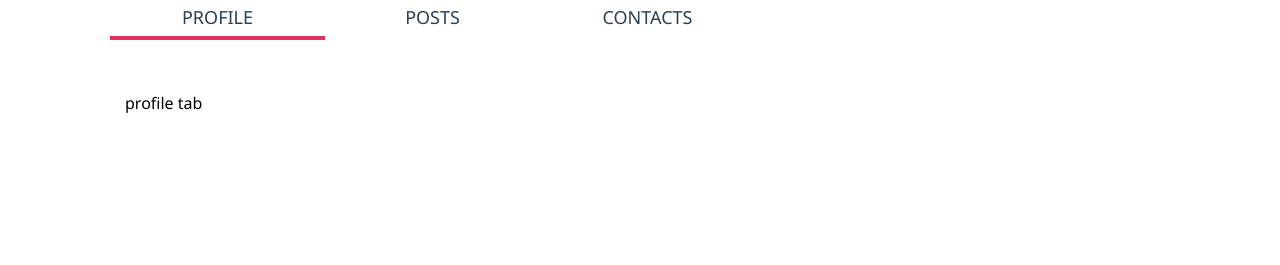
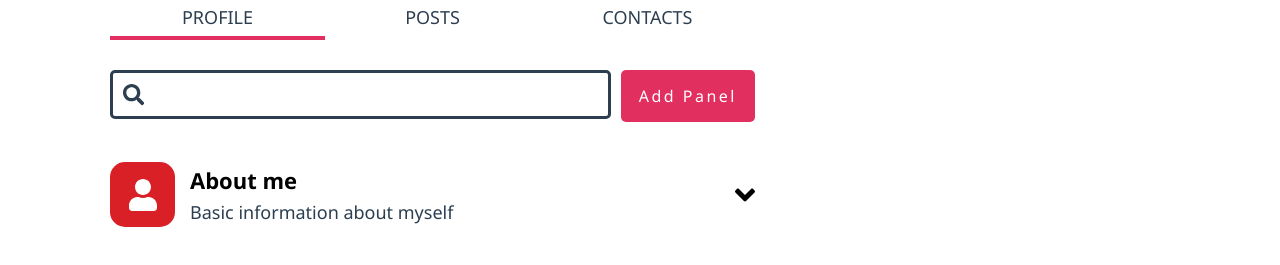
Before and after one commit to camilamichel1994/portfolio-web, a React (Create React App) app: page /profile in a window 1280 px wide. Shown: the part 627-892 px from the top of the page. Before the commit the page ends 817 px from the top, so only its background shows below. Built offline with nearby package versions, Linux system fonts and the light colour scheme.

Commit message:
Added Panel Item

```diff
--- a/src/components/Button/index.js
+++ b/src/components/Button/index.js
@@ -18,6 +18,7 @@ Button.propTypes = {
 }
 
 Button.defaultProps = {
+    title: 'Button',
     disabled: false,
     outlined: false,
     color: null,
--- a/src/components/Input/InputStyled.js
+++ b/src/components/Input/InputStyled.js
@@ -11,6 +11,7 @@ export const InputStyled = styled.div`
     display: flex;
     flex-direction: row;
     align-items: center;
+    background: ${({ theme }) => theme.BACKGROUND};
     justify-content: ${({ startIcon, endIcon }) => {
         if (startIcon) return 'flex-start'
         if (endIcon) return 'flex-end'
@@ -20,6 +21,7 @@ export const InputStyled = styled.div`
 export const LabelWrapper = styled.div`
     display: flex;
     flex-direction: column;
+    flex: 1;
 `
 
 export const Label = styled.div`
@@ -47,7 +49,7 @@ export const InputNative = styled.input`
     outline: none;
     border: none;
     border-radius: 5px;
-
+    background: ${({ theme }) => theme.BACKGROUND};
     width: 100%;
     box-sizing: border-box;
 `
--- a/src/components/Input/index.js
+++ b/src/components/Input/index.js
@@ -28,7 +28,7 @@ const Input = props => {
             }
             <InputStyled isValid={isValid} {...props}>
                 {props.startIcon && <StartIcon icon={props.startIcon} theme={props.theme} isvalid={isValid.toString()} />}
-                <InputNative onChange={e => setIsValid(validate(props.validationRule, e.target.value, props.required, props.validate))} type={props.type || 'text'} />
+                <InputNative theme={props.theme} onChange={e => setIsValid(validate(props.validationRule, e.target.value, props.required, props.validate))} type={props.type || 'text'} />
                 {props.endIcon && <EndIcon icon={props.endIcon} theme={props.theme} isvalid={isValid.toString()} />}
             </InputStyled>
             {(props.helper && isValid) && <Helper theme={props.theme} isValid={isValid}>{props.helper}</Helper>}
@@ -39,24 +39,47 @@ const Input = props => {
 
 const validate = (regex, payload, isRequired, validateToParent = () => {}) => {
     if (payload === '' && isRequired) {
-        validateToParent(false)
+        validateToParent(false, payload)
         return false
     }
     if (payload === '' && !isRequired) {
-        validateToParent(true)
+        validateToParent(true, payload)
         return true
     }
     if (!regex) {
-        validateToParent(true)
+        validateToParent(true, payload)
         return true
     }
     const expression = new RegExp(regex)
     const isRegexValid = expression.test(payload)
-    validateToParent(isRegexValid)
+    validateToParent(isRegexValid, payload)
     return isRegexValid
 }
 
-Input.propTypes = {}
-Input.defaultProps = {}
+Input.propTypes = {
+    label: PropTypes.string,
+    theme: PropTypes.object.isRequired,
+    required: PropTypes.bool,
+    startIcon: PropTypes.object,
+    endIcon: PropTypes.object,
+    validationRule: PropTypes.func,
+    validate: PropTypes.func,
+    type: PropTypes.string,
+    helper: PropTypes.string,
+    errorMessage: PropTypes.string,
+    width: PropTypes.string,
+}
+Input.defaultProps = {
+    label: null,
+    required: false,
+    startIcon: null,
+    endIcon: null,
+    validationRule: undefined,
+    validate: undefined,
+    type: null,
+    helper: null,
+    errorMessage: null,
+    width: null,
+}
 
 export default Input
--- /dev/null
+++ b/src/components/PanelItem/PanelItemStyled.js
@@ -0,0 +1,71 @@
+import styled from 'styled-components'
+import { FontAwesomeIcon } from '@fortawesome/react-fontawesome'
+import TYPOGRAPHY from '../../constants/typography'
+
+export const PanelItemStyled = styled.div`
+    display: flex;
+    flex-direction: row;
+    flex: 1;
+    padding: 20px 0px;
+    align-items: center;
+    cursor: pointer;
+`
+
+export const IconBox = styled.div`
+    width: 65px;
+    height: 65px;
+    background: ${({ color }) => color || 'grey'};
+    border-radius: 15px;
+    display: flex;
+    align-items: center;
+    justify-content: center;
+`
+
+export const Icon = styled(FontAwesomeIcon).attrs({ size: '2x' })`
+    color: ${({ theme }) => theme.BACKGROUND};
+`
+
+export const ArrowIcon = styled(FontAwesomeIcon).attrs({ size: '2x' })`
+    color: ${({ theme }) => theme.BACKGROUND};
+    -webkit-transition-duration: 0.6s;
+    -moz-transition-duration: 0.6s;
+    -o-transition-duration: 0.6s;
+    transition-duration: 0.6s;
+    -webkit-transition-property: -webkit-transform;
+    -moz-transition-property: -moz-transform;
+    -o-transition-property: -o-transform;
+    transition-property: transform;
+    ${({ isopen }) => {
+        if (isopen === 'true') return "-webkit-transform:rotate(180deg); -moz-transform:rotate(180deg); -o-transform:rotate(180deg);"
+    }}
+`
+
+export const InfoWrapper = styled.div`
+    display: flex;
+    flex-direction: column;
+    flex: 1;
+    padding: 0px 15px;
+`
+
+export const Title = styled.div`
+    color: ${({ theme }) => theme.TITLE};
+    font-size: ${TYPOGRAPHY.SIZE.SUBTITLE};
+    font-weight: bold;
+`
+
+export const Description = styled.div`
+    color: ${({ theme }) => theme.TEXT};
+    font-size: ${TYPOGRAPHY.SIZE.TEXT};
+    margin-top: 5px;
+`
+
+export const AreaWrapper = styled.div`
+    display: flex;
+    flex-direction: column;
+    flex: 1;
+`
+
+export const ContentArea = styled.div`
+    padding: 20px;
+    border-bottom: ${({ theme }) => `1px ${theme.DISABLED} solid`};
+`
--- /dev/null
+++ b/src/components/PanelItem/index.js
@@ -0,0 +1,50 @@
+import React, { useState } from 'react'
+import PropTypes from 'prop-types'
+import { faAngleDown } from '@fortawesome/free-solid-svg-icons'
+import {
+    PanelItemStyled,
+    IconBox,
+    Icon,
+    InfoWrapper,
+    Title,
+    Description,
+    ArrowIcon,
+    AreaWrapper,
+    ContentArea,
+} from './PanelItemStyled'
+
+const PanelItem = props => {
+    const [isOpen, setIsOpen] = useState(false)
+
+    return (
+        <AreaWrapper>
+            <PanelItemStyled theme={props.theme} onClick={() => setIsOpen(!isOpen)}>
+                <IconBox color={props.color}>
+                    <Icon theme={props.theme} icon={props.icon} />
+                </IconBox>
+                <InfoWrapper>
+                    <Title theme={props.theme}>{props.title}</Title>
+                    <Description theme={props.theme}>{props.description}</Description>
+                </InfoWrapper>
+                <ArrowIcon isopen={isOpen.toString()} icon={faAngleDown} />
+            </PanelItemStyled>
+            {(isOpen && props.children) &&
+                <ContentArea theme={props.theme}>
+                    {props.children}
+                </ContentArea>
+            }
+        </AreaWrapper>
+    )
+}
+
+PanelItem.propTypes = {
+    theme: PropTypes.object.isRequired,
+    color: PropTypes.string,
+    icon: PropTypes.object.isRequired,
+}
+
+PanelItem.defaultTypes = {
+    color: 'grey',
+}
+
+export default PanelItem
--- a/src/components/ProfileTab/ProfileTabStyled.js
+++ b/src/components/ProfileTab/ProfileTabStyled.js
@@ -2,12 +2,24 @@ import styled from 'styled-components'
 
 export const ProfileTabStyled = styled.div`
     display: flex;
-    flex-direction: row;
+    flex-direction: column;
     background: ${({theme}) => theme.CARD_BACKGROUND};
-    height: 65px;
-    align-items: center;
-    padding: 0px 15px;
     border-radius: 5px;
     flex: 1;
     border: ${({ theme }) => `1px ${theme.NAME === 'MIDNIGHT' ? theme.TEXT : 'none'} solid` };
 `
+
+export const SearchAddWrapper = styled.div`
+    display: flex;
+    flex-direction: row;
+`
+
+export const AddPanelWrapper = styled.div`
+    margin-left: 10px;
+`
+
+export const PanelArea = styled.div`
+    display: flex;
+    flex-direction: column;
+    margin-top: 20px;
+`
--- a/src/components/ProfileTab/index.js
+++ b/src/components/ProfileTab/index.js
@@ -1,14 +1,33 @@
 import React from 'react'
 import PropTypes from 'prop-types'
+import Input from '../Input'
+import Button from '../Button'
+import PanelItem from '../PanelItem'
+import { FIELDS } from '../../constants/theme'
+import { faSearch, faUser, faFolder, faGripHorizontal, faCubes } from '@fortawesome/free-solid-svg-icons'
 import {
     ProfileTabStyled,
+    SearchAddWrapper,
+    AddPanelWrapper,
+    PanelArea,
 } from './ProfileTabStyled'
 
 const ProfileTab = props => {
 
     return (
         <ProfileTabStyled theme={props.theme}>
-            profile tab
+            <SearchAddWrapper>
+                <Input theme={props.theme} startIcon={faSearch} />
+                <AddPanelWrapper>
+                    <Button title="Add Panel" />
+                </AddPanelWrapper>
+            </SearchAddWrapper>
+            <PanelArea>
+                <PanelItem icon={faUser} color={FIELDS.DANGER} theme={props.theme} title="About me" description="Basic information about myself">Lorem ipsum dolor sit amet</PanelItem>
+                <PanelItem icon={faFolder} color={FIELDS.SUCCESS} theme={props.theme} title="Projects" description="A collection of Github repositories">consectetur adipiscing elit, sed do eiusmod tempor incididunt ut labore et dolore magna aliqua.</PanelItem>
+                <PanelItem icon={faGripHorizontal} color={FIELDS.WARNING} theme={props.theme} title="Skills" description="Things I can do">Ut enim ad minim veniam.</PanelItem>
+                <PanelItem icon={faCubes} color={FIELDS.PRIMARY} theme={props.theme} title="Career" description="Where I've worked at">Duis aute irure dolor enim ad minim veniam.</PanelItem>
+            </PanelArea>
         </ProfileTabStyled>
     )
 }
--- a/src/constants/theme.js
+++ b/src/constants/theme.js
@@ -1,4 +1,4 @@
-const COLORS = {
+export const COLORS = {
     PRIMARY: '#E12F5F',
     SECONDARY: 'A12244',
     DIMMED: 'rgba(225, 45, 93, 0.10)',
```
Also changed, not shown: 1 other file (tests, documents, lock files or other folders).
